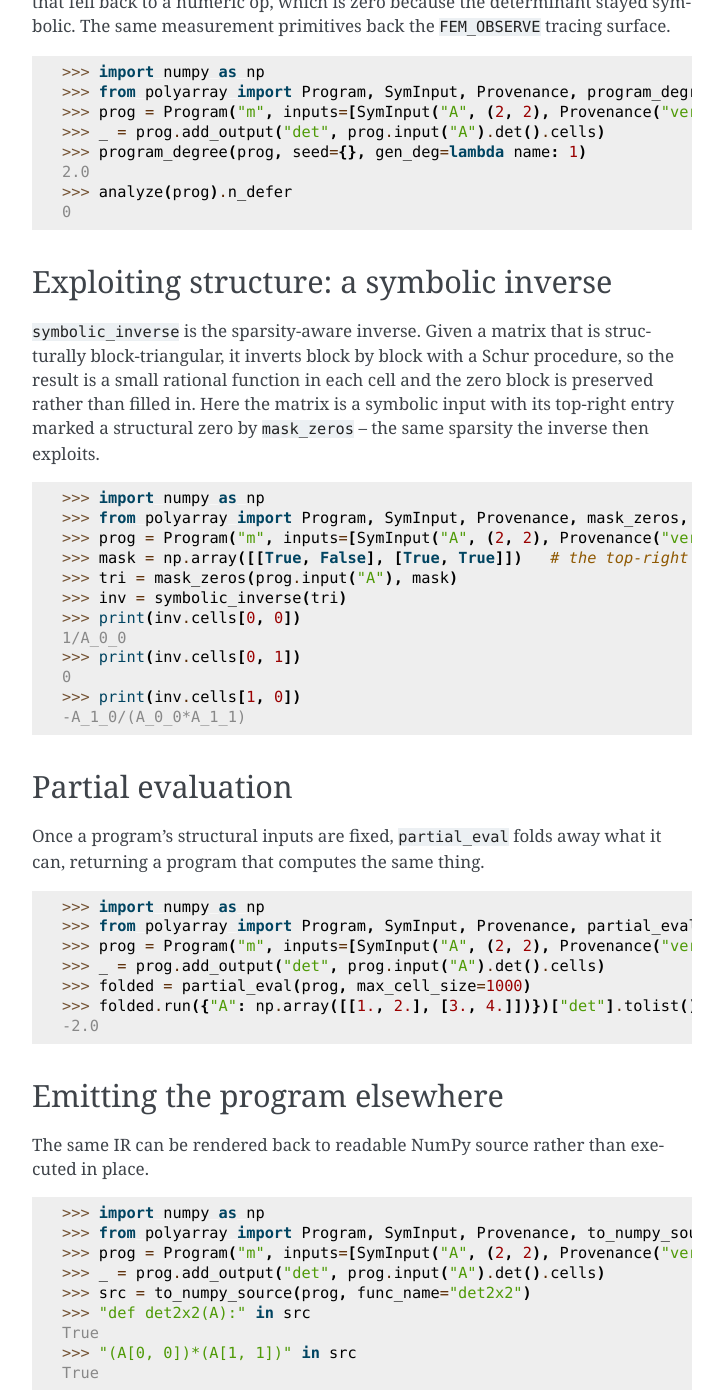
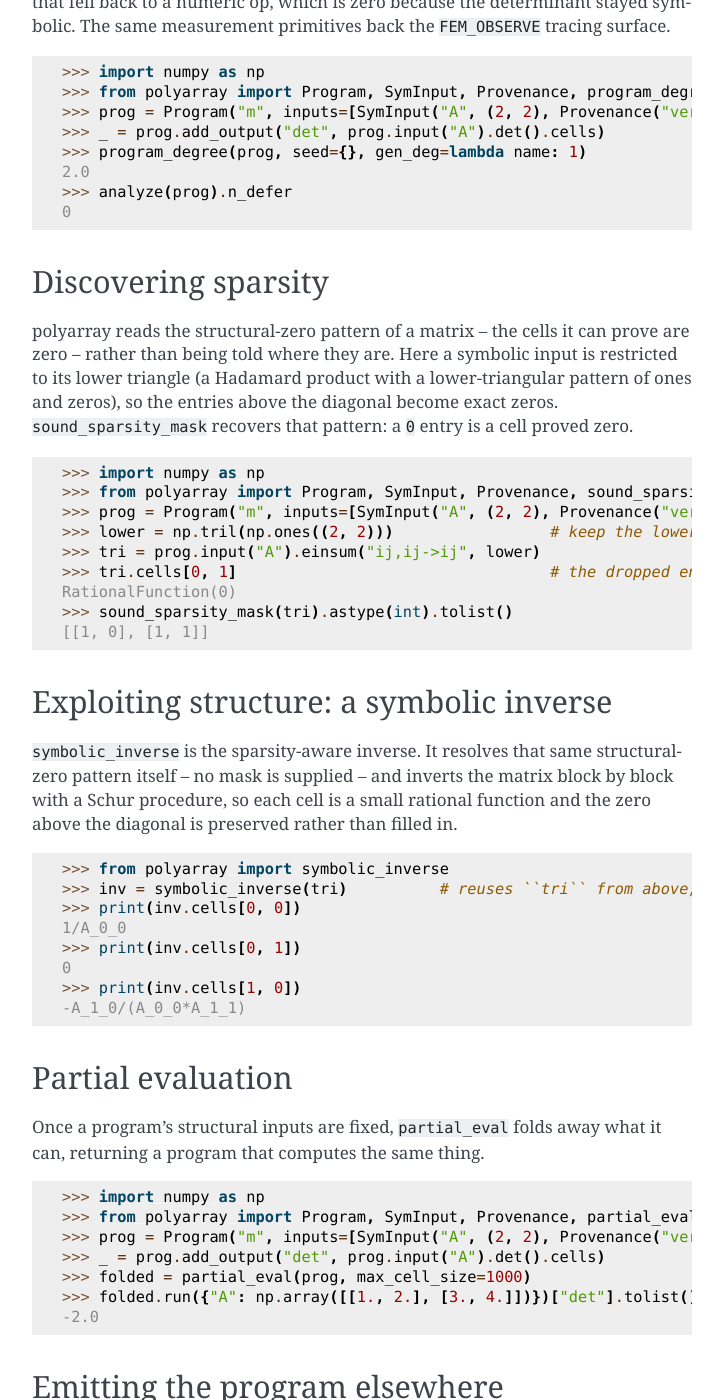
Before and after one commit to wraith1995/polyarray, a Sphinx documentation site: the page built from docs/source/examples.rst, in a window 1280 px wide and 1400 px high, scrolled down 1502 px. Shown: the whole window, without its empty margins (388-1111 px from the left). Built offline with Sphinx 7.4.7, drawn with Linux system fonts in a browser that asks for light colours.

Commit message:
docs: add a sparsity example feeding the symbolic-inverse example
Restrict a symbolic input to its lower triangle via a Hadamard product, so
the above-diagonal entries are genuine structural zeros, then show
``sound_sparsity_mask`` DISCOVERING that pattern. The symbolic-inverse
example now reuses that matrix and resolves the same pattern itself, with
no hand-written boolean mask. 50 doctests pass; docs build clean.

Co-Authored-By: Claude Opus 4.8 <noreply@anthropic.com>
Claude-Session: https://claude.ai/code/session_0149R9Wb9ZYpAxL9xVt8FtWv

```diff
--- a/docs/source/examples.rst
+++ b/docs/source/examples.rst
@@ -87,24 +87,40 @@ determinant stayed symbolic. The same measurement primitives back the
    >>> analyze(prog).n_defer
    0
 
-Exploiting structure: a symbolic inverse
-----------------------------------------
+Discovering sparsity
+--------------------
 
-``symbolic_inverse`` is the sparsity-aware inverse. Given a matrix that is
-structurally block-triangular, it inverts block by block with a Schur procedure,
-so the result is a small rational function in each cell and the zero block is
-preserved rather than filled in. Here the matrix is a symbolic input with its
-top-right entry marked a structural zero by ``mask_zeros`` -- the same sparsity
-the inverse then exploits.
+polyarray reads the structural-zero pattern of a matrix -- the cells it can
+prove are zero -- rather than being told where they are. Here a symbolic input
+is restricted to its lower triangle (a Hadamard product with a lower-triangular
+pattern of ones and zeros), so the entries above the diagonal become exact
+zeros. ``sound_sparsity_mask`` recovers that pattern: a ``0`` entry is a cell
+proved zero.
 
 .. doctest::
 
    >>> import numpy as np
-   >>> from polyarray import Program, SymInput, Provenance, mask_zeros, symbolic_inverse
+   >>> from polyarray import Program, SymInput, Provenance, sound_sparsity_mask
    >>> prog = Program("m", inputs=[SymInput("A", (2, 2), Provenance("vertex", "A", (), "A"))])
-   >>> mask = np.array([[True, False], [True, True]])   # the top-right entry is zero
-   >>> tri = mask_zeros(prog.input("A"), mask)
-   >>> inv = symbolic_inverse(tri)
+   >>> lower = np.tril(np.ones((2, 2)))                 # keep the lower triangle
+   >>> tri = prog.input("A").einsum("ij,ij->ij", lower)
+   >>> tri.cells[0, 1]                                  # the dropped entry is an exact zero
+   RationalFunction(0)
+   >>> sound_sparsity_mask(tri).astype(int).tolist()
+   [[1, 0], [1, 1]]
+
+Exploiting structure: a symbolic inverse
+----------------------------------------
+
+``symbolic_inverse`` is the sparsity-aware inverse. It resolves that same
+structural-zero pattern itself -- no mask is supplied -- and inverts the matrix
+block by block with a Schur procedure, so each cell is a small rational function
+and the zero above the diagonal is preserved rather than filled in.
+
+.. doctest::
+
+   >>> from polyarray import symbolic_inverse
+   >>> inv = symbolic_inverse(tri)          # reuses ``tri`` from above; no mask
    >>> print(inv.cells[0, 0])
    1/A_0_0
    >>> print(inv.cells[0, 1])
```
